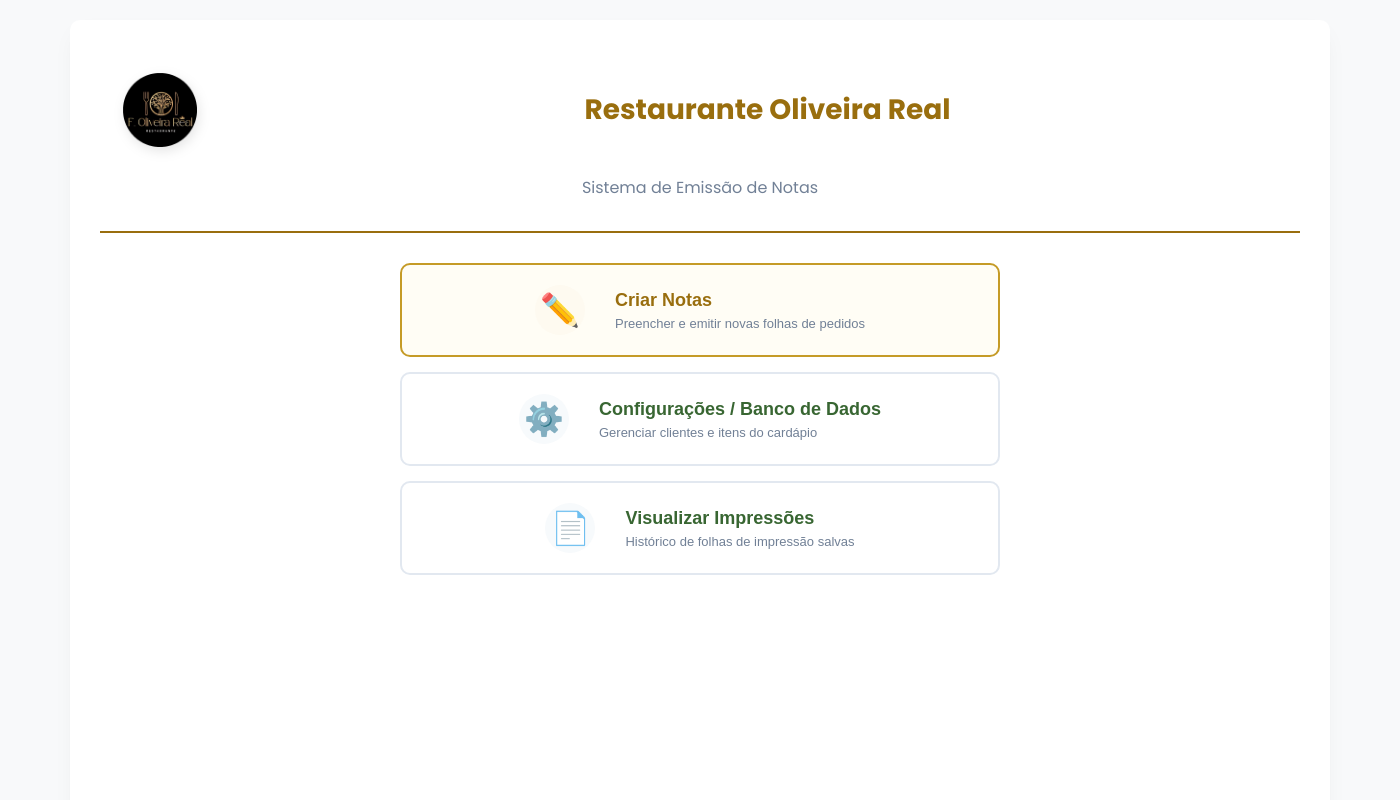
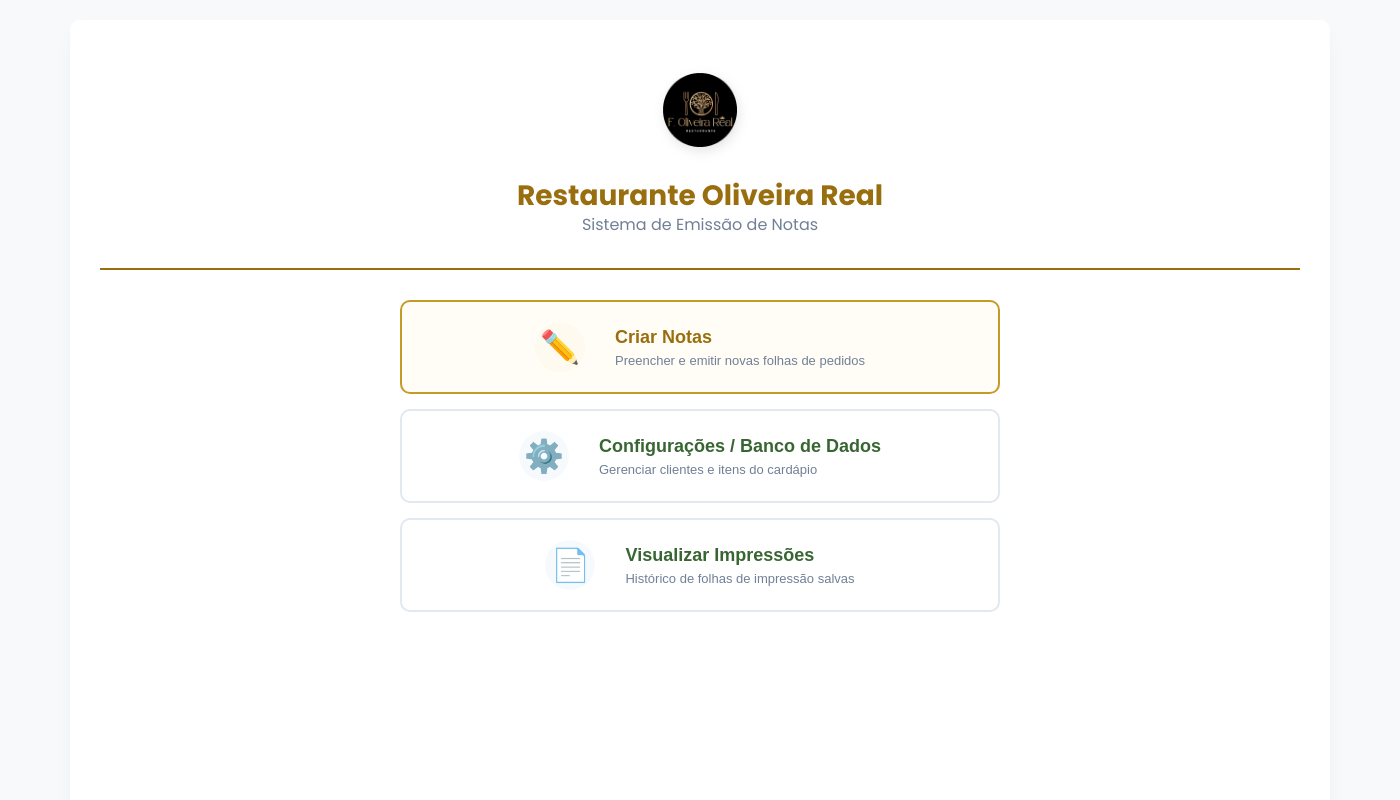
Before and after one commit to ithanamaral/emitenota-restaurante-oliveira, an Electron app: page index.html in a window 1400 px wide. Shown: the top 800 px of the page. Drawn offline with Linux system fonts and the light colour scheme; no server answers.

Commit message:
style: add header-centered class to improve alignment of logo and titles in index and history containers

```diff
--- a/index.html
+++ b/index.html
@@ -18,7 +18,7 @@
 
     <!-- Menu de Início (Principal) -->
     <div id="menu-container" class="container no-print">
-        <div class="header">
+        <div class="header header-centered">
             <img src="public/logo-oliveira.png" alt="logo oliveira Restaurante">
             <h1>Restaurante Oliveira Real</h1>
             <p style="text-align: center; color: #718096; margin-top: -10px; font-weight: 500; width: 100%;">Sistema de Emissão de Notas</p>
@@ -193,7 +193,7 @@
 
     <!-- Histórico de Impressões (Salvas) -->
     <div id="history-container" class="container no-print hidden">
-        <div class="header">
+        <div class="header header-centered">
             <img src="public/logo-oliveira.png" alt="logo oliveira Restaurante">
             <h1>Histórico de Impressões</h1>
             <p style="text-align: center; color: #718096; margin-top: -10px; font-weight: 500; width: 100%;">Folhas de pedidos salvas no sistema</p>
--- a/styles.css
+++ b/styles.css
@@ -553,6 +553,18 @@
    ESTILOS DE TELA DE INÍCIO & HISTÓRICO
    ========================================== */
 
+.header-centered {
+    flex-direction: column !important;
+    align-items: center !important;
+    gap: 5px !important;
+}
+
+.header-centered h1 {
+    flex: none !important;
+    width: 100% !important;
+}
+
+
 .menu-options {
     display: flex;
     flex-direction: column;
```
